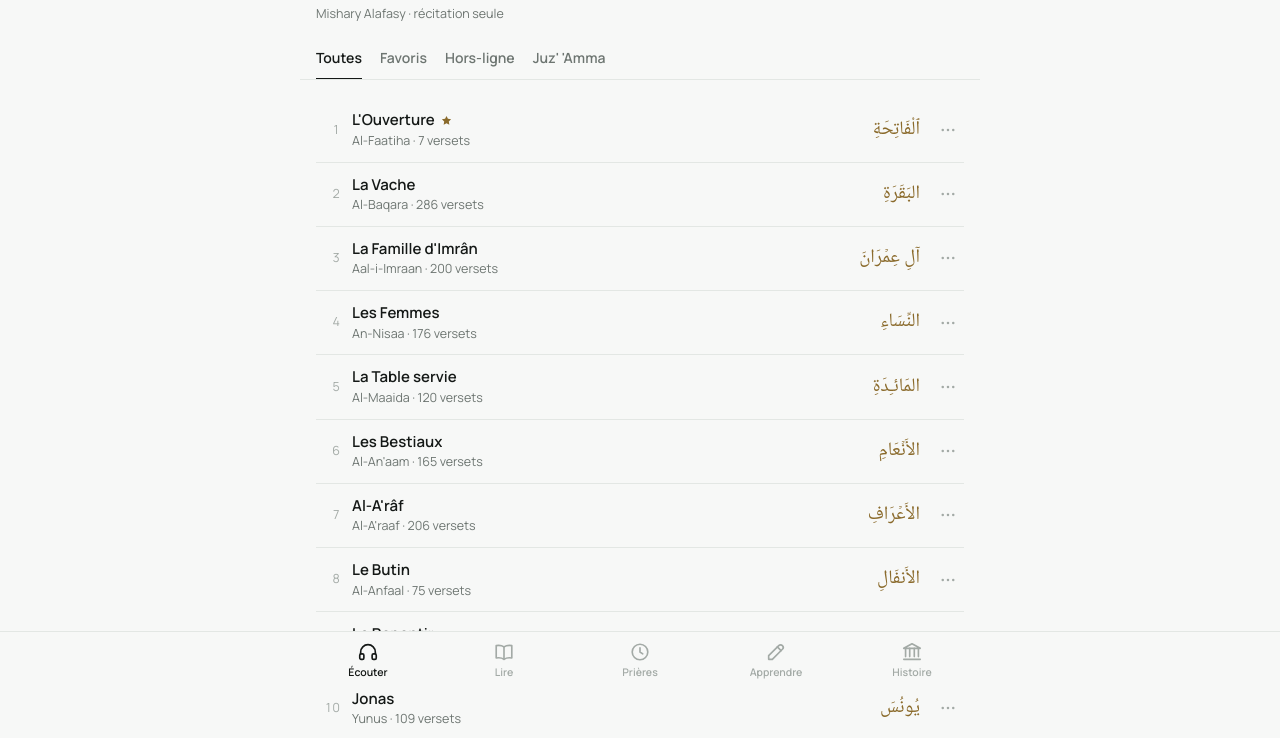
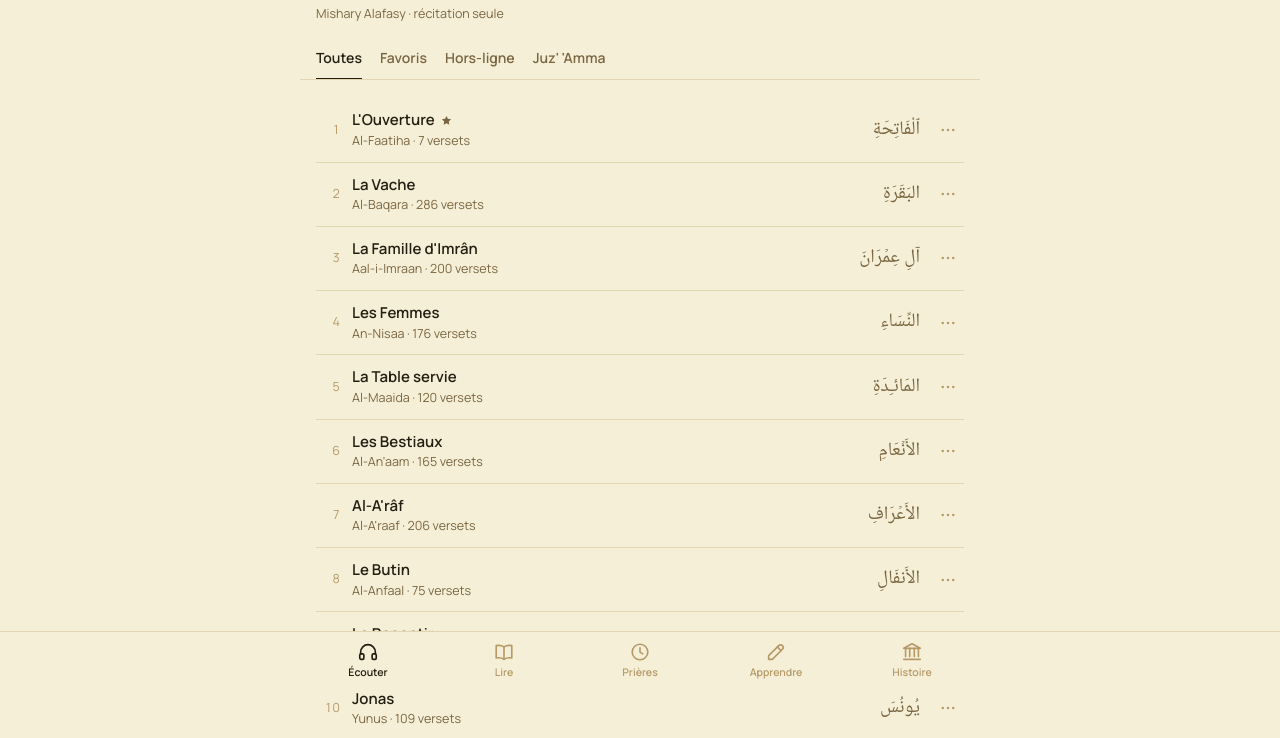
Before and after one commit to linor240/lawhi, a plain HTML site: page index.html in a window 1280 px wide. Shown: the part 110-848 px from the top of the page. Drawn offline with Linux system fonts and the light colour scheme; a web font is replaced by a local one.

Commit message:
Palette Golden Grove
Bruns et crèmes chauds (#231E11 → #F5EFD8) pour les thèmes clair et sombre, la barre du navigateur et l'icône.

Co-Authored-By: Claude Opus 5.5 <noreply@anthropic.com>

```diff
--- a/app.js
+++ b/app.js
@@ -596,7 +596,7 @@ function applyTheme() {
   if (t) document.documentElement.dataset.theme = t; else delete document.documentElement.dataset.theme;
   const dark = t ? t === "dark" : matchMedia("(prefers-color-scheme: dark)").matches;
   const tb = $("#themeBtn"); if (tb) tb.innerHTML = dark ? I.sun : I.moon;
-  document.querySelector('meta[name="theme-color"]').content = dark ? "#0f1716" : "#f2f4f2";
+  document.querySelector('meta[name="theme-color"]').content = dark ? "#231e11" : "#f5efd8";
 }
 
 // ---------- Événements ----------
--- a/index.html
+++ b/index.html
@@ -5,7 +5,7 @@
 <meta name="viewport" content="width=device-width, initial-scale=1, viewport-fit=cover">
 <title>Lawhi</title>
 <meta name="description" content="Écouter le Coran, apprendre à lire et écrire l'arabe, connaître l'histoire de l'islam.">
-<meta name="theme-color" content="#0c0e0d">
+<meta name="theme-color" content="#231e11">
 <link rel="manifest" href="manifest.webmanifest">
 <link rel="icon" href="icon-192.png">
 <link rel="apple-touch-icon" href="icon-192.png">
@@ -16,21 +16,22 @@
 <link rel="preconnect" href="https://fonts.gstatic.com" crossorigin>
 <link rel="stylesheet" href="https://fonts.googleapis.com/css2?family=Amiri+Quran&family=Noto+Naskh+Arabic:wght@400;600&family=Manrope:wght@400;500;600;700&display=swap">
 <style>
-/* Mise en page : une colonne calme, des filets plutôt que des cartes, une seule couleur d'accent.
+/* Palette « Golden Grove » : bruns et crèmes chauds, de #231E11 à #F5EFD8.
+   Mise en page : une colonne calme, des filets plutôt que des cartes, une seule couleur d'accent.
    Les réglages restent cachés derrière des icônes. */
 :root {
-  --bg: #f7f8f7;
-  --surface: #ffffff;
-  --surface-2: #eef1ef;
-  --fg: #141816;
-  --muted: #6d7571;
-  --faint: #a3aaa6;
-  --line: #e3e7e4;
-  --accent: #17735c;
-  --accent-fg: #ffffff;
-  --gold: #8a6a2b;
-  --good: #2f7d4f;
-  --bad: #c0443d;
+  --bg: #f5efd8;
+  --surface: #fbf7ea;
+  --surface-2: #ece2c4;
+  --fg: #231e11;
+  --muted: #7a6640;
+  --faint: #b69a67;
+  --line: #e2d5af;
+  --accent: #4a3c23;
+  --accent-fg: #f5efd8;
+  --gold: #7a6640;
+  --good: #5b7a3a;
+  --bad: #a8432f;
   --font-ui: "Manrope", system-ui, -apple-system, "Segoe UI", sans-serif;
   --font-quran: "Amiri Quran", "Noto Naskh Arabic", "Traditional Arabic", serif;
   --font-ar: "Noto Naskh Arabic", "Amiri Quran", "Traditional Arabic", serif;
@@ -41,14 +42,14 @@
 }
 @media (prefers-color-scheme: dark) {
   :root:not([data-theme="light"]) {
-    --bg: #0c0e0d; --surface: #131615; --surface-2: #1a1e1c; --fg: #e9ecea; --muted: #8d9591; --faint: #59615d;
-    --line: #222725; --accent: #74d0b0; --accent-fg: #06140f; --gold: #cfae6c; --good: #6cc48f; --bad: #e57a7a;
+    --bg: #231e11; --surface: #2b2515; --surface-2: #362e1c; --fg: #f5efd8; --muted: #b69a67; --faint: #7a6640;
+    --line: #3d3422; --accent: #dcc89a; --accent-fg: #231e11; --gold: #dcc89a; --good: #a9c47f; --bad: #e08a6f;
     color-scheme: dark;
   }
 }
 :root[data-theme="dark"] {
-  --bg: #0c0e0d; --surface: #131615; --surface-2: #1a1e1c; --fg: #e9ecea; --muted: #8d9591; --faint: #59615d;
-  --line: #222725; --accent: #74d0b0; --accent-fg: #06140f; --gold: #cfae6c; --good: #6cc48f; --bad: #e57a7a;
+  --bg: #231e11; --surface: #2b2515; --surface-2: #362e1c; --fg: #f5efd8; --muted: #b69a67; --faint: #7a6640;
+  --line: #3d3422; --accent: #dcc89a; --accent-fg: #231e11; --gold: #dcc89a; --good: #a9c47f; --bad: #e08a6f;
   color-scheme: dark;
 }
 * { box-sizing: border-box; }
```
Also changed, not shown: icon-192.png, icon-512.png, manifest.webmanifest.
